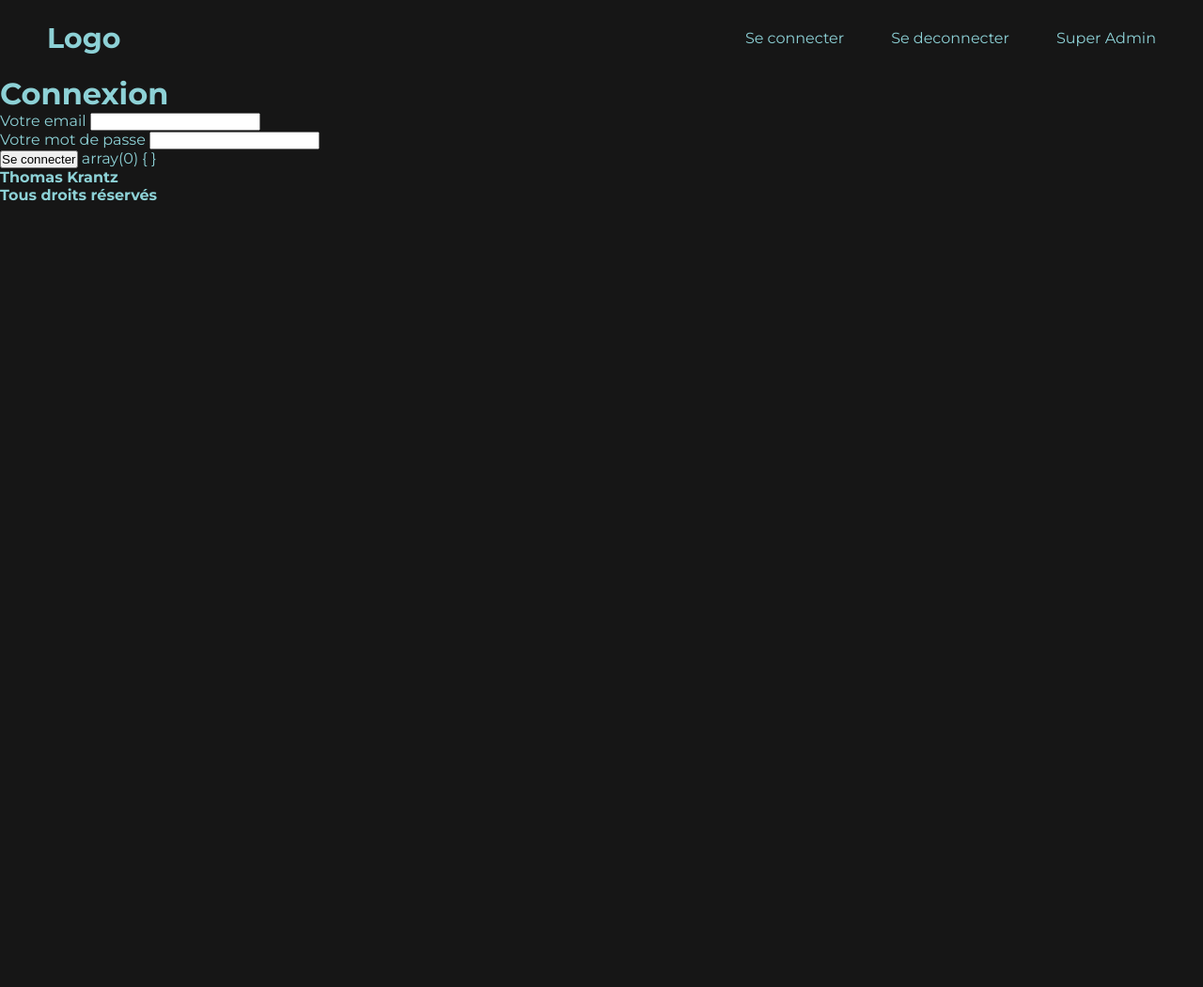
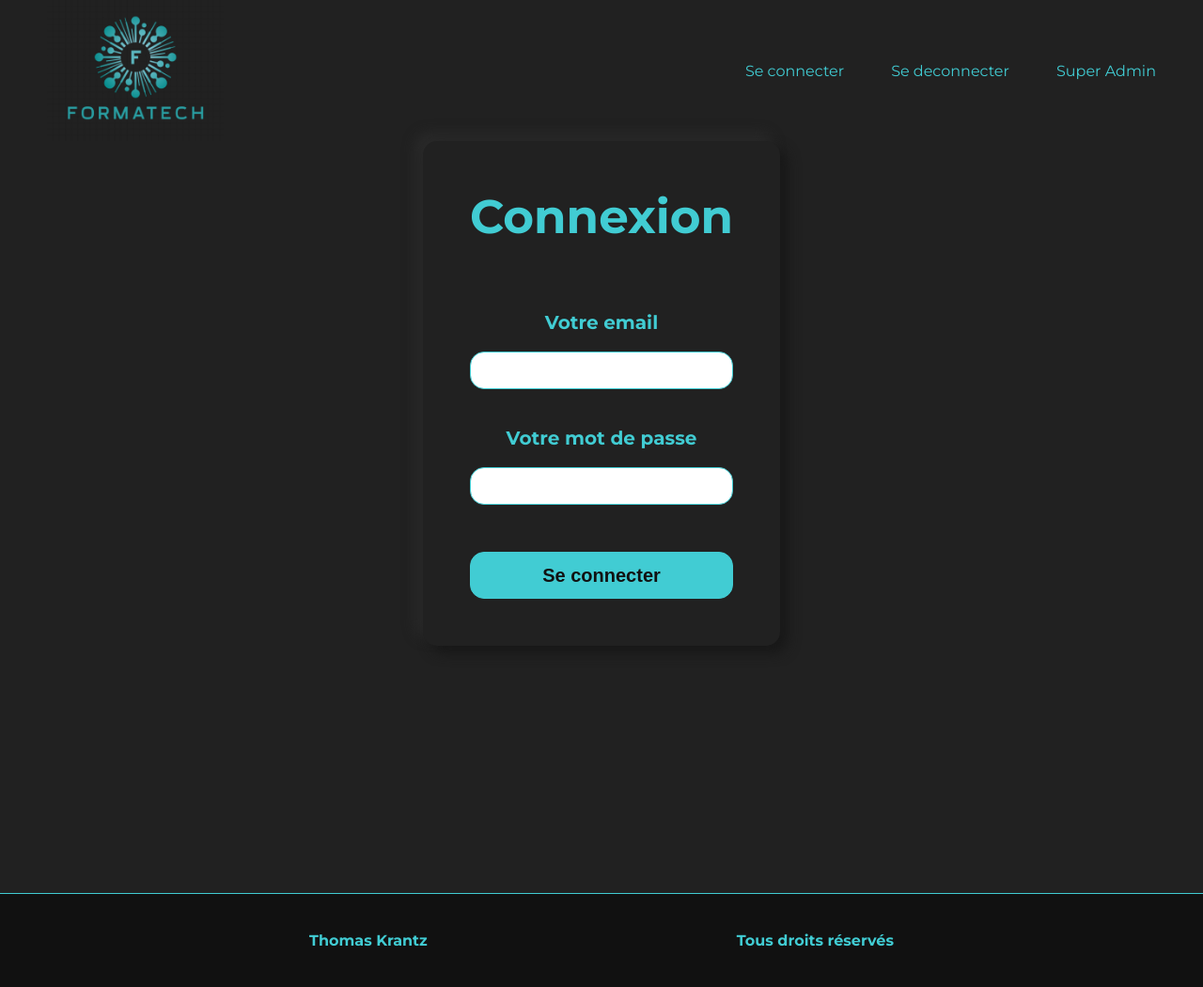
Before and after one commit to ThomasKtz/formatechdwwm, a PHP site: page / in a window 1280 px wide. Shown: the whole page at 94% size. Before the commit the page ends 214 px from the top, so only its background shows below. Run offline with PHP 8.4, Linux system fonts and the light colour scheme.

Commit message:
integration de style

```diff
--- a/src/CSS/Style.css
+++ b/src/CSS/Style.css
@@ -15,28 +15,38 @@
 
 body {
     font-family: Montserrat, sans-serif;
-    background-color: #161616;
-    color: #8dd1d6;
+    background-color: #212121;
+    color: #41ccd3;
 }
 
 a {
-    color: #8dd1d6;
+    color: #41ccd3;
 }
 
 /* ---------- HEADER ---------- */
 
+header {
+    height: 150px;
+    width: 100%;
+}
+
 header nav {
     width: 100%;
-    height: 10vh;
+    height: 100%;
     display: flex;
     justify-content: space-between;
     align-items: center;
 }
 
-header nav .logo {
-    font-size: 30px;
-    font-weight: 700;
-    margin-left: 50px;
+#logo {
+    padding-left: 50px;
+    height: 100%;
+}
+
+#logo img {
+    object-fit: contain;
+    width: 100%;
+    height: 100%;
 }
 
 header nav .navLinks {
@@ -64,3 +74,87 @@ header nav .navLinks a::after {
 header nav .navLinks a:hover::after {
     width: 100%;
 }
+
+/* ---------- SIGN IN PAGE ---------- */
+
+.signInSection {
+    height: 100vh;
+    width: 100%;
+    display: flex;
+    justify-content: flex-start;
+    align-items: center;
+    flex-direction: column;
+}
+
+.signInSection h1 {
+    font-size: 50px;
+    font-weight: 700;
+    margin-bottom: 50px;
+}
+
+.signInSection .signInContainer {
+    background-color: #212121;
+    box-shadow: 8px 8px 13px #181818, -8px -8px 13px #2a2a2a;
+    padding: 50px;
+    border-radius: 15px;
+    height: auto;
+}
+
+.signInSection .signInContainer form {
+    display: flex;
+    flex-direction: column;
+    justify-content: space-between;
+    align-items: center;
+}
+
+.signInSection .signInContainer form div {
+    width: 100%;
+    display: flex;
+    justify-content: space-between;
+    flex-direction: column;
+    align-items: center;
+    margin: 20px;
+}
+
+.signInSection .signInContainer form div label {
+    font-size: 20px;
+    font-weight: 700;
+}
+
+.signInSection .signInContainer form div input {
+    width: 100%;
+    height: 40px;
+    border-radius: 15px;
+    border: 1px solid #41ccd3;
+    padding: 0 20px;
+}
+
+.signInSection .signInContainer form div input:focus {
+    outline: none;
+}
+
+.signInSection .signInContainer form button {
+    width: 100%;
+    height: 50px;
+    border-radius: 15px;
+    margin-top: 30px;
+    border: 1px solid #41ccd3;
+    background-color: #41ccd3;
+    color: #111111;
+    font-size: 20px;
+    font-weight: 700;
+    cursor: pointer;
+}
+
+/* ---------- FOOTER ---------- */
+
+footer {
+    border-top: 1px solid #41ccd3;
+    height: 100px;
+    width: 100%;
+    background-color: #111111;
+    color: #41ccd3;
+    display: flex;
+    justify-content: space-evenly;
+    align-items: center;
+}
--- a/src/View/Header.php
+++ b/src/View/Header.php
@@ -13,9 +13,7 @@
 
    <header>
       <nav>
-         <div class="logo">
-            <a href="index.php"><img>Logo</a>
-         </div>
+         <a id="logo" href="index.php"><img src="src/img/logo.png" alt="logo"></a>
          <div class="navLinks">
             <a href="index.php?page=SignIn">Se connecter</a>
             <a href="index.php?logout=true">Se deconnecter</a>
--- a/src/View/signIn.php
+++ b/src/View/signIn.php
@@ -1,14 +1,18 @@
-<h1>Connexion</h1>
+<section class="signInSection">
+    <div class="signInContainer">
+        <h1 class="signInTitle">Connexion</h1>
         <form action="index.php?page=SignIn" method="post">
             <div>
-        <label for="email">Votre email</label>
+                <label for="email">Votre email</label><br>
                 <input type="email" name="email" id="email">
             </div>
             <div>
-        <label for="password">Votre mot de passe</label>
+                <label for="password">Votre mot de passe</label><br>
                 <input type="password" name="password" id="password">
             </div>
             <button type="submit">Se connecter</button>
 
-<?php var_dump($_SESSION); ?>
+
         </form>
+    </div>
+</section>
```
Also changed, not shown: src/img/logo.png. Lines whose indentation alone changed are shown as unchanged.
